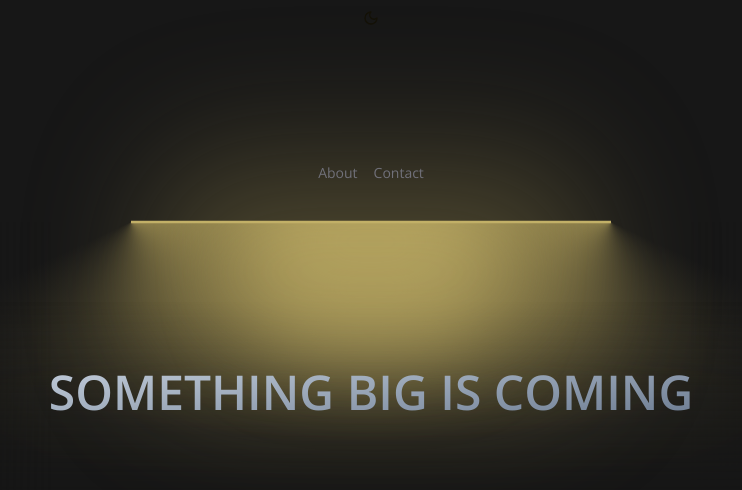
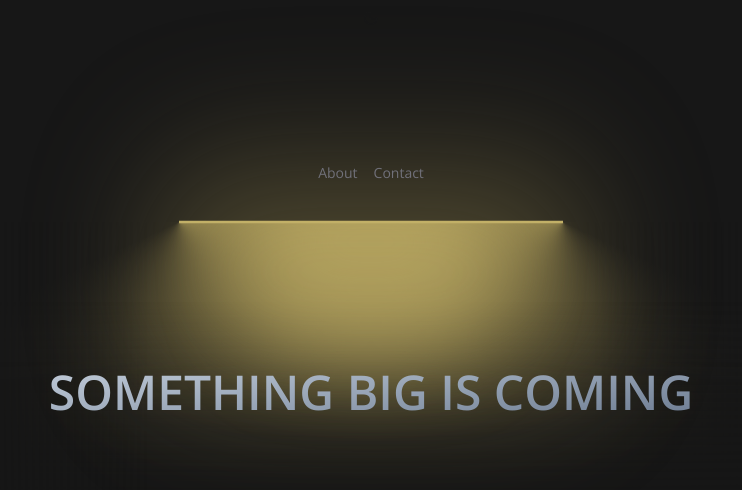
Before and after one commit to waliyinnura/landing-page, a Next.js app: page / in a window 1280 px wide. Shown: the top 490 px of the page, without its empty margins (269-1011 px from the left). Built offline with nearby package versions, Linux system fonts and the light colour scheme.

Commit message:
chore: adjustment hero, lamp and global.css

```diff
--- a/app/about/page.tsx
+++ b/app/about/page.tsx
@@ -4,7 +4,7 @@ import React from "react";
 const About = () => {
   return (
     <main className="relative flex justify-center h-full w-full bg-neutral-200 dark:bg-neutral-900">
-      <div className="w-full max-w-7xl">
+      <div className="w-full md:max-w-7xl">
         <AboutPage />
       </div>
     </main>
--- a/app/globals.css
+++ b/app/globals.css
@@ -4,12 +4,12 @@
 
 :root {
   --background: #ffffff;
-  --foreground: #141106;
+  --foreground: #171717;
 }
 
 @media (prefers-color-scheme: dark) {
   :root {
-    --background: #141106;
+    --background: #171717;
     --foreground: #ededed;
   }
 }
--- a/app/page.tsx
+++ b/app/page.tsx
@@ -4,7 +4,7 @@ import React from "react";
 const Home = () => {
   return (
     <main className="relative flex justify-center h-screen w-screen bg-neutral-200 dark:bg-neutral-900">
-      <div className="w-full max-w-7xl">
+      <div className="w-full md:max-w-7xl">
         <Hero />
       </div>
     </main>
--- a/components/ui/Lamp.tsx
+++ b/components/ui/Lamp.tsx
@@ -53,8 +53,8 @@ export const LampContainer = ({
       </motion.div>
       <div className="relative flex w-full flex-1 scale-y-125 items-center justify-center isolate z-0 ">
         <motion.div
-          initial={{ opacity: 0.5, width: "15rem" }}
-          whileInView={{ opacity: 1, width: "30rem" }}
+          initial={{ opacity: 0.5, width: "12rem" }}
+          whileInView={{ opacity: 1, width: "24rem" }}
           transition={{
             delay: 0.3,
             duration: 0.8,
@@ -69,8 +69,8 @@ export const LampContainer = ({
           <div className="absolute  w-40 h-[100%] left-0 bg-neutral-200 dark:bg-neutral-900  bottom-0 z-20 [mask-image:linear-gradient(to_right,white,transparent)]" />
         </motion.div>
         <motion.div
-          initial={{ opacity: 0.5, width: "15rem" }}
-          whileInView={{ opacity: 1, width: "30rem" }}
+          initial={{ opacity: 0.5, width: "12rem" }}
+          whileInView={{ opacity: 1, width: "24rem" }}
           transition={{
             delay: 0.3,
             duration: 0.8,
@@ -98,8 +98,8 @@ export const LampContainer = ({
           className="absolute inset-auto z-30 h-36 w-64 -translate-y-[6rem] rounded-full bg-gold-200 blur-2xl"
         ></motion.div>
         <motion.div
-          initial={{ width: "15rem" }}
-          whileInView={{ width: "30rem" }}
+          initial={{ width: "12rem" }}
+          whileInView={{ width: "24rem" }}
           transition={{
             delay: 0.3,
             duration: 0.8,
@@ -111,7 +111,7 @@ export const LampContainer = ({
         <div className="absolute inset-auto z-40 h-44 w-full -translate-y-[12.5rem] bg-neutral-200 dark:bg-neutral-900 "></div>
       </div>
 
-      <div className="relative z-25 flex -translate-y-[23rem] flex-col items-center px-5">
+      <div className="relative z-25 flex -translate-y-[28rem] md:-translate-y-[23rem] flex-col items-center px-5">
         {children}
       </div>
     </div>
```
